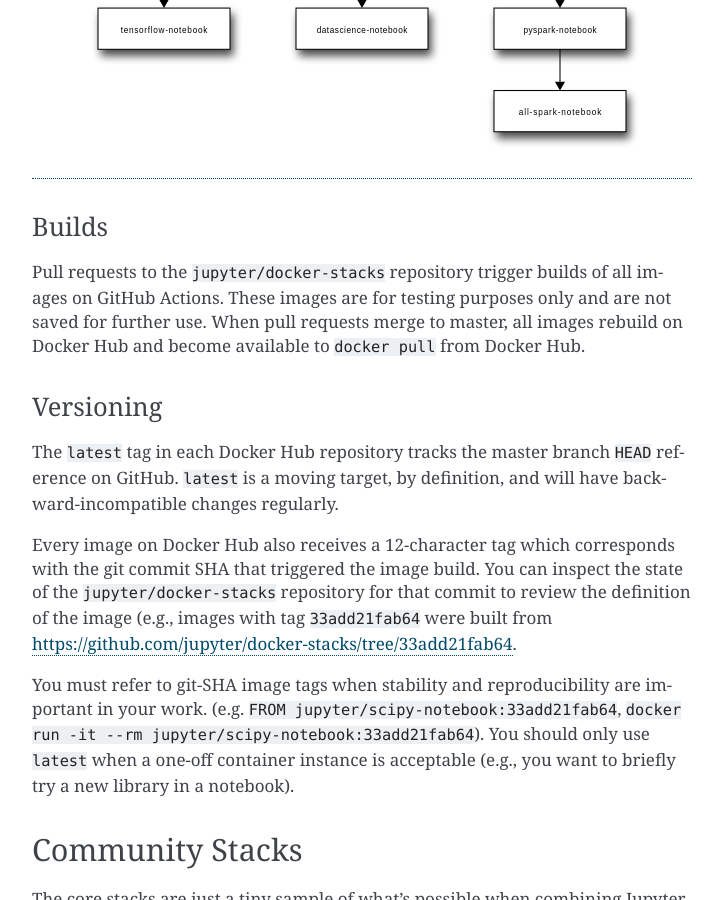
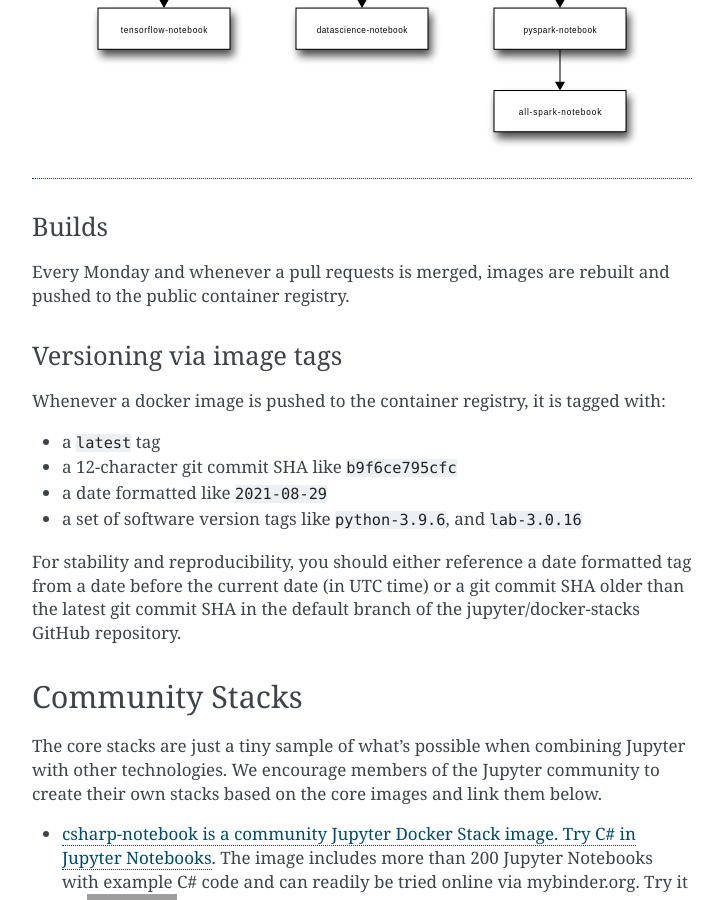
Before and after one commit to jupyter/docker-stacks, a Sphinx documentation site: the page built from docs/using/selecting.md, in a window 1280 px wide and 900 px high, scrolled down 3713 px. Shown: the whole window, without its empty margins (388-1110 px from the left). Built offline with Sphinx 7.4.7, drawn with Linux system fonts in a browser that asks for light colours; grey boxes are pictures that could not be loaded.

Commit message:
docs: adjust docs about building/versioning

```diff
--- a/docs/using/selecting.md
+++ b/docs/using/selecting.md
@@ -193,23 +193,21 @@
 
 ### Builds
 
-Pull requests to the `jupyter/docker-stacks` repository trigger builds of all images on GitHub Actions.
-These images are for testing purposes only and are not saved for further use.
-When pull requests merge to master, all images rebuild on Docker Hub and become available to `docker pull` from Docker Hub.
+Every Monday and whenever a pull requests is merged, images are rebuilt and pushed to the public container registry.
 
-### Versioning
+### Versioning via image tags
 
-The `latest` tag in each Docker Hub repository tracks the master branch `HEAD` reference on GitHub.
-`latest` is a moving target, by definition, and will have backward-incompatible changes regularly.
+Whenever a docker image is pushed to the container registry, it is tagged with:
 
-Every image on Docker Hub also receives a 12-character tag which corresponds with the git commit SHA that triggered the image build.
-You can inspect the state of the `jupyter/docker-stacks` repository for that commit to review the definition of the image
-(e.g., images with tag `33add21fab64` were built from <https://github.com/jupyter/docker-stacks/tree/33add21fab64>.
+- a `latest` tag
+- a 12-character git commit SHA like `b9f6ce795cfc`
+- a date formatted like `2021-08-29`
+- a set of software version tags like `python-3.9.6`, and `lab-3.0.16`
 
-You must refer to git-SHA image tags when stability and reproducibility are important in your work.
-(e.g. `FROM jupyter/scipy-notebook:33add21fab64`, `docker run -it --rm jupyter/scipy-notebook:33add21fab64`).
-You should only use `latest` when a one-off container instance is acceptable
-(e.g., you want to briefly try a new library in a notebook).
+For stability and reproducibility, you should either reference a date formatted
+tag from a date before the current date (in UTC time) or a git commit SHA older
+than the latest git commit SHA in the default branch of the
+jupyter/docker-stacks GitHub repository.
 
 ## Community Stacks
 
```
